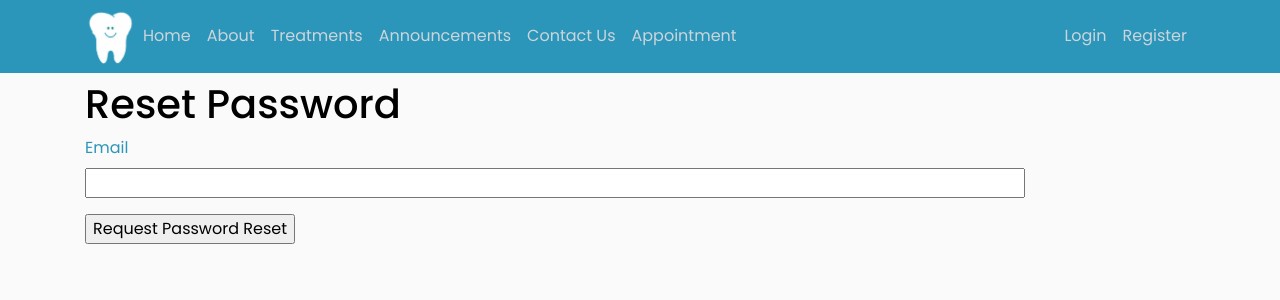
After one commit to Seankyron/dental_clinic, a Flask app: page /reset_password_request in a window 1280 px wide. The commit adds this page. Shown: the top 300 px of the page. Run offline with Flask 3, Linux system fonts and the light colour scheme; some libraries are stand-ins or nearby versions.

Commit message:
reset password

```diff
--- a/Smile_Plaza/main/__init__.py
+++ b/Smile_Plaza/main/__init__.py
@@ -19,6 +19,7 @@ app.config['MAIL_PASSWORD'] = os.environ.get('EMAIL_PASS')
 app.config['MAIL_USE_TLS'] = False
 app.config['MAIL_USE_SSL'] = True
 app.config['MAIL_SSL_VERSION'] = ssl.PROTOCOL_TLSv1_2
+app.config['ADMINS'] = ['admin@example.com']
 db = SQLAlchemy(app)
 bcrypt = Bcrypt(app)
 mail = Mail(app)
--- a/Smile_Plaza/main/forms.py
+++ b/Smile_Plaza/main/forms.py
@@ -1,9 +1,11 @@
 from flask_wtf import FlaskForm, RecaptchaField
 from flask_wtf.file import FileField, FileAllowed
 from flask_login import current_user
-from wtforms import StringField, PasswordField, SubmitField, BooleanField, IntegerField, SelectField, TextAreaField
+from wtforms import (StringField, PasswordField, SubmitField, BooleanField,
+                     IntegerField, SelectField, TextAreaField)
 from wtforms.validators import DataRequired, Length, Email, EqualTo, ValidationError
 from main.models import User
+
 
 
 class RegistrationForm(FlaskForm):
@@ -92,3 +94,13 @@ class PostForm(FlaskForm):
     title = StringField('Title', validators=[DataRequired()])
     content = TextAreaField('Content', validators=[DataRequired()])
     submit = SubmitField('Post')
+
+class ResetPasswordRequestForm(FlaskForm):
+    email = StringField('Email', validators=[DataRequired(), Email()])
+    submit = SubmitField('Request Password Reset')
+
+class ResetPasswordForm(FlaskForm):
+    password = PasswordField('Password', validators=[DataRequired()])
+    password2 = PasswordField(
+        'Repeat Password', validators=[DataRequired(), EqualTo('password')])
+    submit = SubmitField('Request Password Reset')
--- a/Smile_Plaza/main/routes.py
+++ b/Smile_Plaza/main/routes.py
@@ -3,7 +3,8 @@ import secrets
 from PIL import Image
 from flask import render_template, url_for, flash, redirect, request, jsonify, abort
 from main import app, db, bcrypt, mail
-from main.forms import RegistrationForm, LoginForm, UpdateAccountForm, ContactForm, PostForm
+from main.forms import (RegistrationForm, LoginForm, UpdateAccountForm, ContactForm,
+                             PostForm, ResetPasswordRequestForm, ResetPasswordForm)
 from main.models import User, Post, Appointment
 from flask_login import login_user, current_user, logout_user, login_required
 from flask_mail import Message
@@ -36,7 +37,8 @@ def contact():
         msg = Message(subject=form.subject.data,
                       sender=('{} <{}>'.format(form.name.data, form.email.data)),
                       recipients=['beargyu06@gmail.com' ],
-                      body='{}'.format(form.message.data) + ' \n Email: {} \n Contact Number: {}'.format(form.email.data, form.contact_number.data))
+                      body='{}'.format(form.message.data)
+                      + ' \n Email: {} \n Contact Number: {}'.format(form.email.data, form.contact_number.data))
         mail.send(msg)
         flash(f'Your message has been sent!', 'success')
         return redirect(url_for('contact'))
@@ -244,3 +246,47 @@ def delete_post(post_id):
     db.session.commit()
     flash('Your post has been deleted!', 'success')
     return redirect(url_for('announcement'))
+
+
+@app.route('/reset_password_request', methods=['GET', 'POST'])
+def reset_password_request():
+    if current_user.is_authenticated:
+        return redirect(url_for('home'))
+    form = ResetPasswordRequestForm()
+    if form.validate_on_submit():
+        user = User.query.filter_by(email=form.email.data).first()
+        if user:
+            send_password_reset_email(user)
+        flash('Check your email for the instructions to reset your password')
+        return redirect(url_for('login'))
+    return render_template('reset_password_request.html',
+                           title='Reset Password', form=form)
+
+def send_password_reset_email(user):
+    token = user.get_reset_password_token()
+    send_email('[Microblog] Reset Your Password',
+               sender=app.config['ADMINS'][0],
+               recipients=[user.email],
+               text_body=render_template('email/reset_password.txt',
+                                         user=user, token=token))
+
+def send_email(subject, sender, recipients, text_body):
+    msg = Message(subject, sender=sender, recipients=recipients)
+    msg.body = text_body
+    mail.send(msg)
+
+@app.route('/reset_password/<token>', methods=['GET', 'POST'])
+def reset_password(token):
+    if current_user.is_authenticated:
+        return redirect(url_for('home'))
+    user = User.verify_reset_password_token(token)
+    if not user:
+        return redirect(url_for('login'))
+    form = ResetPasswordForm()
+    if form.validate_on_submit():
+        hashed_password = bcrypt.generate_password_hash(form.password.data).decode('utf-8')
+        user.password = hashed_password
+        db.session.commit()
+        flash('Your password has been reset.')
+        return redirect(url_for('login'))
+    return render_template('reset_password.html', form=form)
--- a/Smile_Plaza/main/templates/login.html
+++ b/Smile_Plaza/main/templates/login.html
@@ -44,10 +44,10 @@
             </div>
             <div class="form-group">
                 {{ form.submit(class="btn btn-outline-info") }}
+                <small class="text-muted ml-2">
+                    <a href="{{ url_for('reset_password_request') }}">Forgot Password?</a>
+                </small>
             </div>
-            <small class="text-muted ml-2">
-                <a href="#">Forgot Password?</a>
-            </small>
         </form>
     </div>
     <div class="border-top pt-3">
--- /dev/null
+++ b/Smile_Plaza/main/templates/reset_password_request.html
@@ -0,0 +1,16 @@
+{% extends "layout.html" %}
+
+{% block content %}
+    <h1>Reset Password</h1>
+    <form action="" method="post">
+        {{ form.hidden_tag() }}
+        <p>
+            {{ form.email.label }}<br>
+            {{ form.email(size=64) }}<br>
+            {% for error in form.email.errors %}
+            <span style="color: red;">[{{ error }}]</span>
+            {% endfor %}
+        </p>
+        <p>{{ form.submit() }}</p>
+    </form>
+{% endblock %}
```
Also changed, not shown: Smile_Plaza/main/models.py (+19 -2 lines), Smile_Plaza/main/templates/email/reset_password.txt (added, +11 -0 lines), Smile_Plaza/main/templates/reset_password.html (added, +23 -0 lines), Smile_Plaza/instance/site.db.
